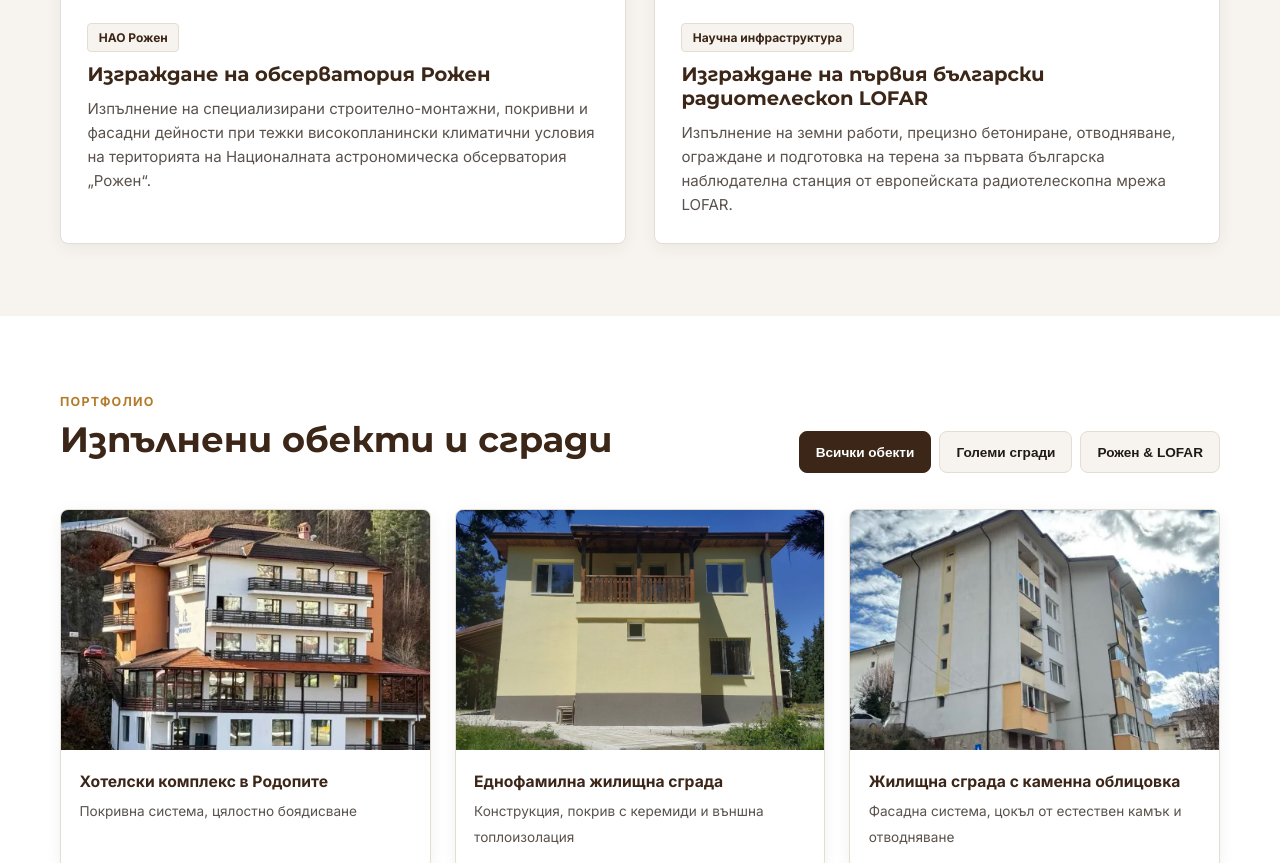
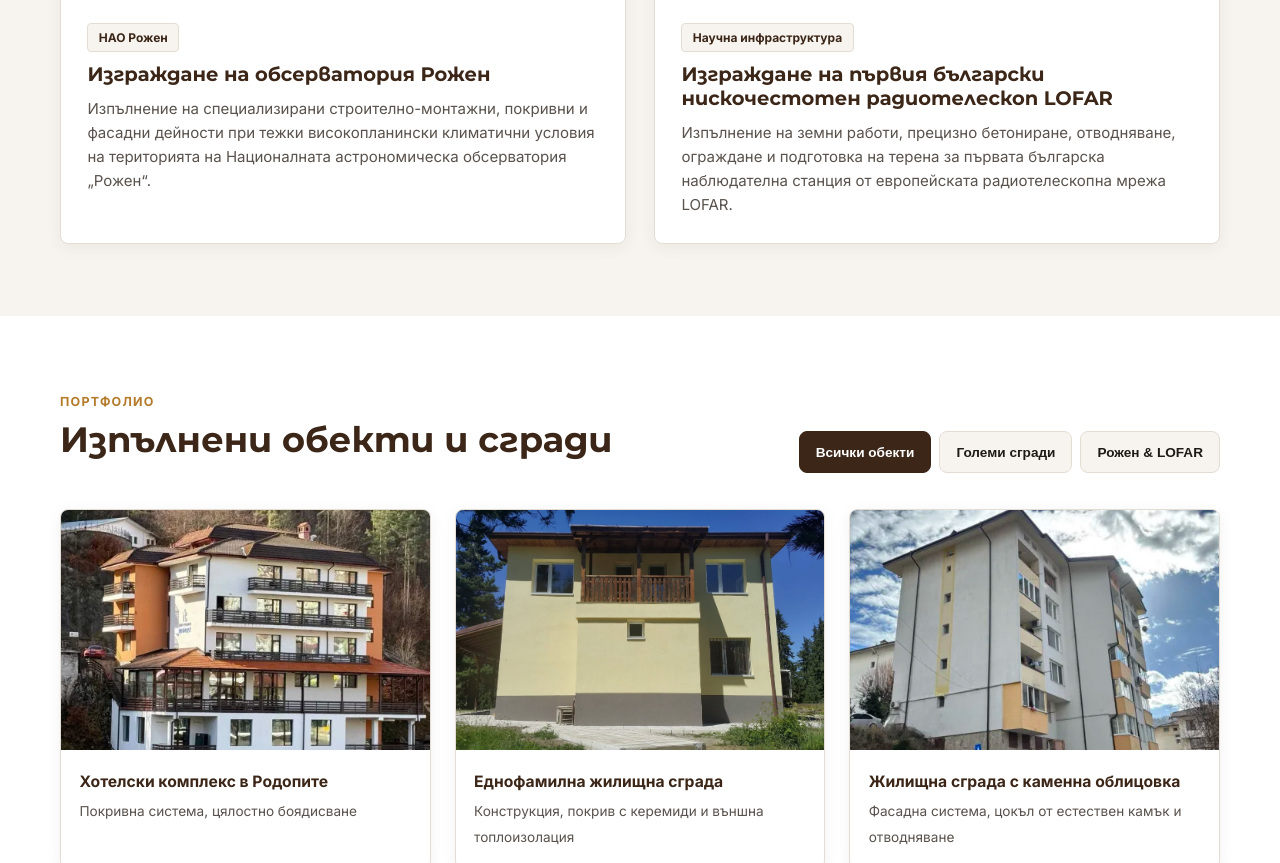
Before and after one commit to GeorgePachedjiev/kobreti69-construction-site, a plain HTML site: page index.html in a window 1280 px wide. Shown: the part 1367-2230 px from the top of the page. Drawn offline with Linux system fonts and the light colour scheme.

Commit message:
Update title for Bulgarian radio telescope project

```diff
--- a/index.html
+++ b/index.html
@@ -258,7 +258,7 @@
             </div>
             <div class="landmark-body">
               <span class="landmark-tag">Научна инфраструктура</span>
-              <h3>Изграждане на първия български радиотелескоп LOFAR</h3>
+              <h3>Изграждане на първия български нискочестотен радиотелескоп LOFAR</h3>
               <p>
                 Изпълнение на земни работи, прецизно бетониране, отводняване, ограждане и подготовка на терена за първата българска наблюдателна станция от европейската радиотелескопна мрежа LOFAR.
               </p>
```
